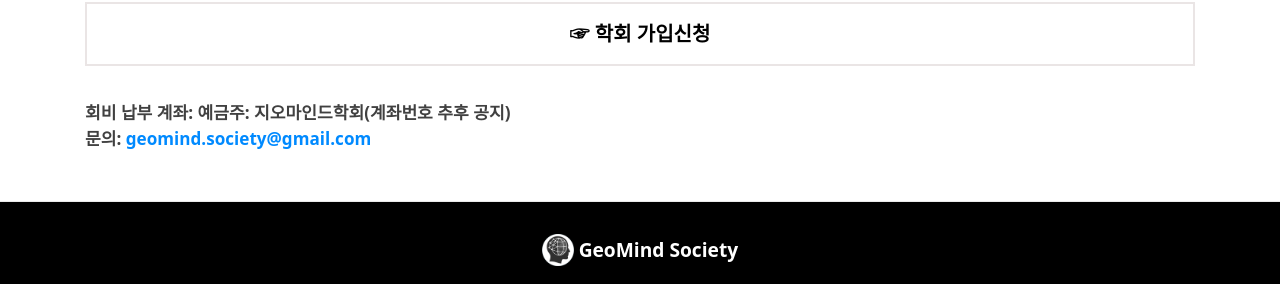
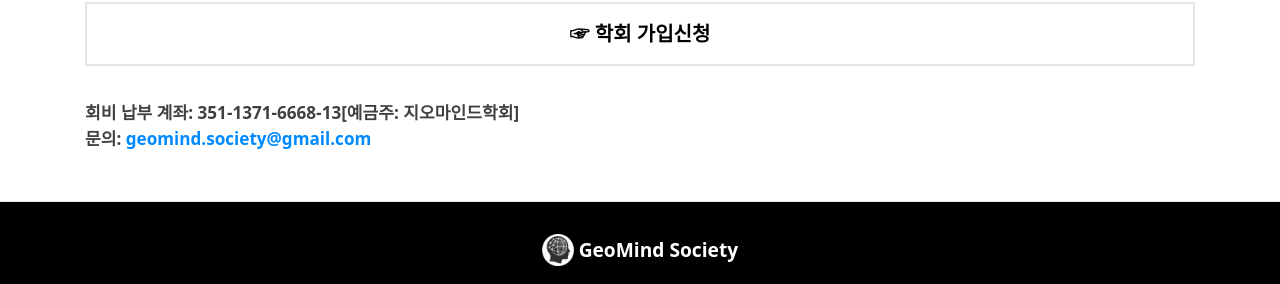
Before and after one commit to geomindgars/geomindgars.github.io, a Jekyll site: the page built from 회원가입안내.md, in a window 1280 px wide and 1000 px high. Shown: the part 638-922 px from the top of the window. Built offline with Jekyll 4.4.1, drawn with Linux system fonts in a browser that asks for light colours; nearby versions of some CDN libraries.

Commit message:
Update 회원가입안내.md

```diff
--- a/회원가입안내.md
+++ b/회원가입안내.md
@@ -73,7 +73,7 @@ tilte:
 </p>
 
   <div style="margin-top: 2em; font-size: 0.95em; line-height: 1.8em;">
-    <p><strong>회비 납부 계좌:</strong> 예금주: 지오마인드학회(계좌번호 추후 공지)</p>
+    <p><strong>회비 납부 계좌: 351-1371-6668-13[예금주: 지오마인드학회]</strong></p>
     <p><strong>문의:</strong> <a href="mailto:geomind.society@gmail.com">geomind.society@gmail.com</a></p>
   </div>
 </section>
```
